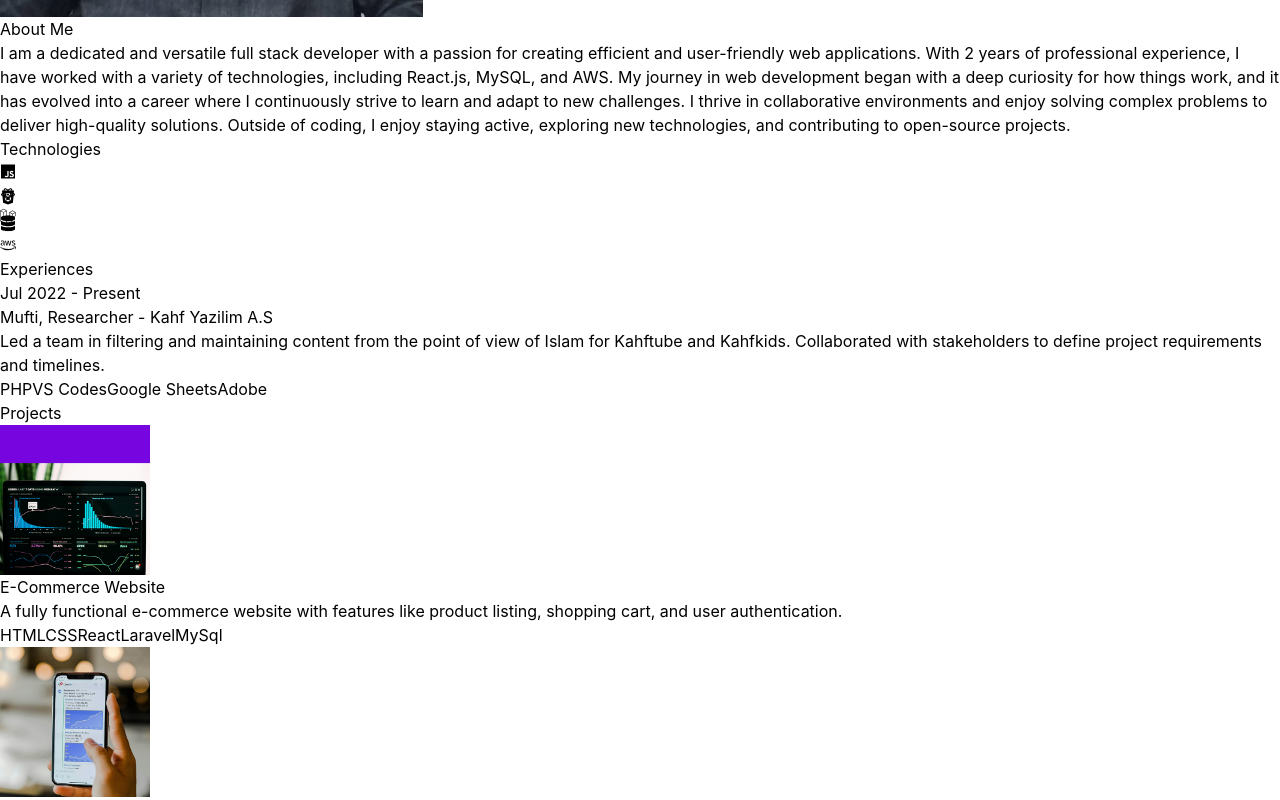
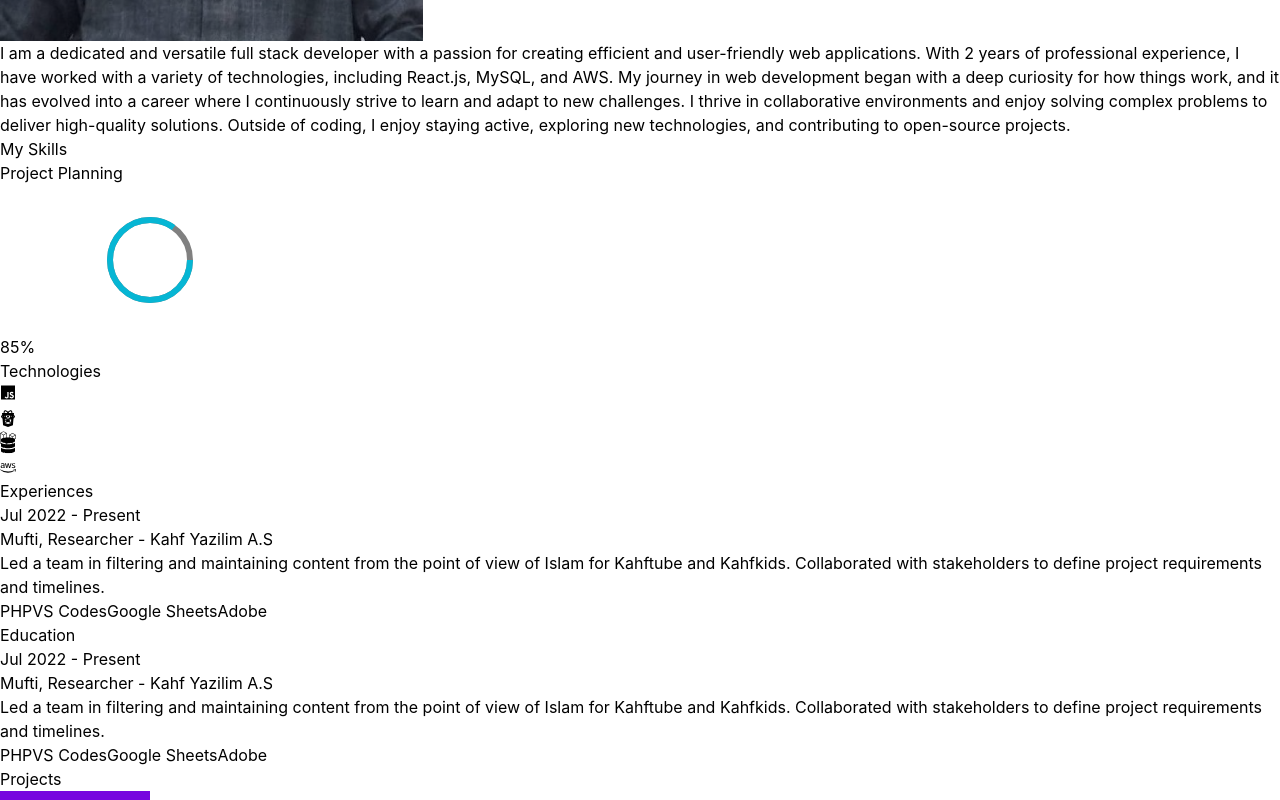
Before and after one commit to muftimehedihasan/Mufti-s-Portfolio, a React (Vite) app: page / in a window 1280 px wide. Shown: the part 1180-1980 px from the top of the page. Built offline with nearby package versions, Linux system fonts and the light colour scheme.

Commit message:
new commit

```diff
--- a/src/App.jsx
+++ b/src/App.jsx
@@ -3,10 +3,12 @@ import React from 'react';
 import Navbar from './components/Navbar';
 import Hero from './components/Hero';
 import About from './components/About';
+import Skills from './components/Skills';
 import Technologies from './components/Technologies';
 import Experiences from './components/Experiences';
 import Projects from './components/Projects';
-import Contact from './components/Contact'
+import Education from './components/Education';
+import Contact from './components/Contact';
 
 function App() {
   return (
@@ -19,8 +21,10 @@ function App() {
       <Navbar />
       <Hero/>
       <About/>
+      <Skills/>
       <Technologies/>
       <Experiences/>
+      <Education/>
       <Projects/>
       <Contact/>
       </div>
--- a/src/components/About.jsx
+++ b/src/components/About.jsx
@@ -1,41 +1,47 @@
 import React from 'react'
+import profilePic from "../assets/prof-3.png"
 import {ABOUT_TEXT} from '../constants'
-import profilePic from "../assets/prof-3.png"
 import { motion } from "framer-motion"
-
 
 const About = () => {
   return (
-    <div className='border-b border-neutral-900 pb-4 lg:mb-35'>
+    <div className='border-b border-neutral-800 pb-24'>
+       <motion.h1
+       whileInView={{ opacity: 1, y: 0 }}
+       initial={{ opacity: 0, y: -100 }}
+       transition={{ duration: 0.5 }}
+
+       className='my-20 text-center text-4xl'>
+        About
+        <span className='text-neutral-500'> Me</span>
+        </ motion.h1>
+
         <div className='flex flex-wrap'>
+            <motion.div
 
-        <motion.div
             whileInView={{ opacity: 1, x: 0 }}
         initial={{ opacity: 0, x: -100 }}
         transition={{ duration: 1.5 }}
             className='w-full lg:w-1/2 lg:p-8'>
-                <div className='flex justify-center'>
-                    <img src={profilePic}  alt="" />
+            <div className='flex items-center justify-center'>
+            <img className='rounded-2xl' src={profilePic}  alt="" />
             </div>
             </motion.div>
-
 
         <motion.div
         whileInView={{ opacity: 1, x: 0 }}
         initial={{ opacity: 0, x: 100 }}
         transition={{ duration: 1.5 }}
+
         className='w-full lg:w-1/2'>
-            <div className='flex flex-col items-center lg:items-start'>
-                <h1 className='pb-6 text-6xl font-thin tracking-tight lg:mt-16 lg:text-6xl'>About <span className='text-neutral-500'>Me</span>
-                </h1>
-                <div>
-                    <p className='my-2 max-w-xl py-6 font-normal'>{ABOUT_TEXT}</p>
-                </div>
+            <div className='flex justify-center lg:justify-start'>
+                <p className='my-2 max-w-xl py-6'>{ABOUT_TEXT}</p>
             </div>
         </motion.div>
 
 
     </div>
+
     </div>
   )
 }
--- /dev/null
+++ b/src/components/Education.jsx
@@ -0,0 +1,60 @@
+import React from 'react'
+import {EDUCATION} from '../constants'
+import { animate, motion } from "framer-motion";
+
+const Education = () => {
+    return (
+        <div className='border-b border-neutral-900 pd-4'>
+          <motion.h1
+                whileInView={{ opacity: 1, y: 0 }}
+                initial={{ opacity: 0, y: -100 }}
+                transition={{ duration: 0.5 }}
+
+          className='my-20 text-center text-4xl'>Education</motion.h1>
+        <div>
+
+
+          {EDUCATION.map((experience, index)=> (
+            <div key={index} className='mb-8 flex flex-wrap lg:justify-center'>
+
+              <motion.div
+                      whileInView={{ opacity: 1, x: 0 }}
+                      initial={{ opacity: 0, x: -100 }}
+                      transition={{ duration: 1.5 }}
+
+              className='w-full lg:w-1/4'>
+              <p className='mb-2 text-sm text-neutral-400'>{experience.year}</p>
+              </motion.div>
+
+
+
+              <motion.div
+                whileInView={{ opacity: 1, x: 0 }}
+                initial={{ opacity: 0, x: 100 }}
+                transition={{ duration: 1.5 }}
+
+              className='w-full max-w-xl lg:w-3/4'>
+                <h6 className='mb-2 font-semibold'>
+                  {experience.role} - <span className='text-sm text-purple-100'>
+                    {experience.company}
+                  </span>
+                </h6>
+                <h6>
+                  <p className='mb-4 text-neutral-400'>{experience.description}</p>
+                  {experience.technologies.map((tech, index) =>(
+                    <span key={index} className='mr-2 mt-4 rounded bg-neutral-900 px-2 py-1 text-sm font-medium text-purple-800'>{tech}</span>
+                  ))}
+                </h6>
+              </motion.div>
+
+
+            </div>
+
+          ))}
+        </div>
+
+          </div>
+  )
+}
+
+export default Education
--- a/src/components/Hero.jsx
+++ b/src/components/Hero.jsx
@@ -46,6 +46,7 @@ const Hero = () => {
                         whileInView={{ opacity: 1, x: 0 }}
                         initial={{ opacity: 0, x: 100 }}
                         transition={{ duration: 1.5 }}
+                        className='rounded-2xl'
                     src={profilePic}  alt="" />
                 </div>
             </div>
--- a/src/components/Navbar.jsx
+++ b/src/components/Navbar.jsx
@@ -4,7 +4,7 @@ import { FaLinkedin, FaGithub, FaFacebook } from 'react-icons/fa6';
 
 const Navbar = () => {
   return (
-    <nav className='border-b border-neutral-800 pb-0.5 mb-20 flex items-center justify-between py-6'>
+    <nav className='border-b border-neutral-700 pb-0.5 mb-20 flex items-center justify-between py-6'>
   <div className='flex flex-shrink-0 items-center flex-col'>
   <img className='mx-2 w-30' src={logo} alt="Logo" />
   {/* <hr className='w-3/4 border h-[1.5px] bg-white mt-2' /> */}
--- a/src/components/Projects.jsx
+++ b/src/components/Projects.jsx
@@ -31,8 +31,8 @@ const Projects = () => {
 
             <motion.div
                    whileInView={{ opacity: 1, x: 0 }}
-                   initial={{ opacity: 0, x: 100 }}
-                   transition={{ duration: 1.5 }}
+                initial={{ opacity: 0, x: 100 }}
+                transition={{ duration: 1.5 }}
             className='w-full max-w-xl lg:w-3/4'>
             <h6 className='mb-2 font-semibold'>{project.title}</h6>
             <p className='mb-4 text-neutral-400 '>{project.description}</p>
--- /dev/null
+++ b/src/components/SkillProgressBar.jsx
@@ -0,0 +1,40 @@
+import React from 'react';
+
+const SkillProgressBar = ({ skill, percentage, color }) => {
+  return (
+    <div className="flex flex-col items-center m-4">
+      <div className="text-white text-center mb-2">{skill}</div>
+      <div className="relative w-24 h-24">
+        <svg className="absolute top-0 left-0 w-full h-full">
+          <circle
+            cx="50%"
+            cy="50%"
+            r="40"
+            stroke="gray"
+            strokeWidth="6"
+            fill="none"
+          />
+          <circle
+            cx="50%"
+            cy="50%"
+            r="40"
+            stroke={color}
+            strokeWidth="6"
+            strokeDasharray="251"
+            strokeDashoffset="251"
+            fill="none"
+            style={{
+              strokeDashoffset: `calc(251 - (251 * ${percentage}) / 100)`,
+              transition: "stroke-dashoffset 1s ease-in-out",
+            }}
+          />
+        </svg>
+        <div className="absolute top-0 left-0 w-full h-full flex items-center justify-center">
+          <span className="text-white text-xl">{percentage}%</span>
+        </div>
+      </div>
+    </div>
+  );
+};
+
+export default SkillProgressBar;
--- /dev/null
+++ b/src/components/Skills.jsx
@@ -0,0 +1,19 @@
+import React from 'react';
+import SkillProgressBar from './SkillProgressBar';  // Import SkillProgressBar component
+
+const Skills = () => {
+  const skill = { skill: "Project Planning", percentage: 85, color: "#06b6d4" };  // Define one skill
+
+  return (
+    <section id="skills" className="flex flex-col items-center justify-center h-screen bg-neutral-900">
+      <h2 className="text-3xl font-bold text-cyan-300 mb-10">My Skills</h2>
+      <SkillProgressBar
+        skill={skill.skill}
+        percentage={skill.percentage}
+        color={skill.color}
+      />
+    </section>
+  );
+};
+
+export default Skills;
--- a/src/constants/index.js
+++ b/src/constants/index.js
@@ -8,6 +8,17 @@ export const HERO_CONTENT = `I am a passionate full stack developer with a knack
 export const ABOUT_TEXT = `I am a dedicated and versatile full stack developer with a passion for creating efficient and user-friendly web applications. With 2 years of professional experience, I have worked with a variety of technologies, including React.js, MySQL, and AWS. My journey in web development began with a deep curiosity for how things work, and it has evolved into a career where I continuously strive to learn and adapt to new challenges. I thrive in collaborative environments and enjoy solving complex problems to deliver high-quality solutions. Outside of coding, I enjoy staying active, exploring new technologies, and contributing to open-source projects.`;
 
 export const EXPERIENCES = [
+  {
+    year: "Jul 2022 - Present",
+    role: "Mufti, Researcher",
+    company: "Kahf Yazilim A.S",
+    description: `Led a team in filtering and maintaining content from the point of view of Islam for Kahftube and Kahfkids. Collaborated with stakeholders to define project requirements and timelines.`,
+    technologies: ["PHP", "VS Codes", "Google Sheets", "Adobe"],
+  }
+
+];
+
+export const EDUCATION = [
   {
     year: "Jul 2022 - Present",
     role: "Mufti, Researcher",
```
Also changed, not shown: src/components/note.js (+81 -0 lines). Lines whose indentation alone changed are shown as unchanged.
